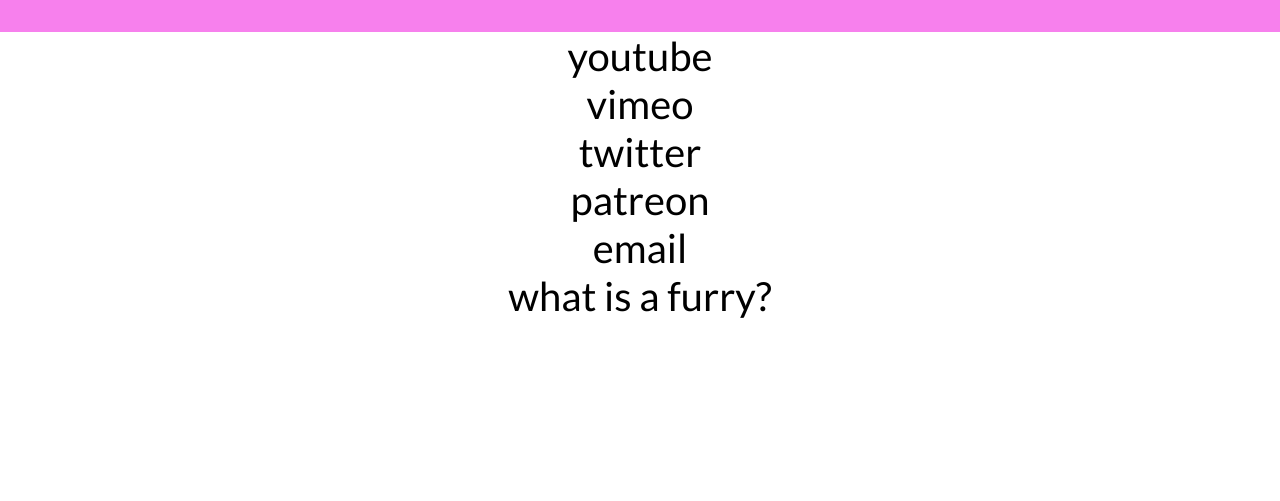
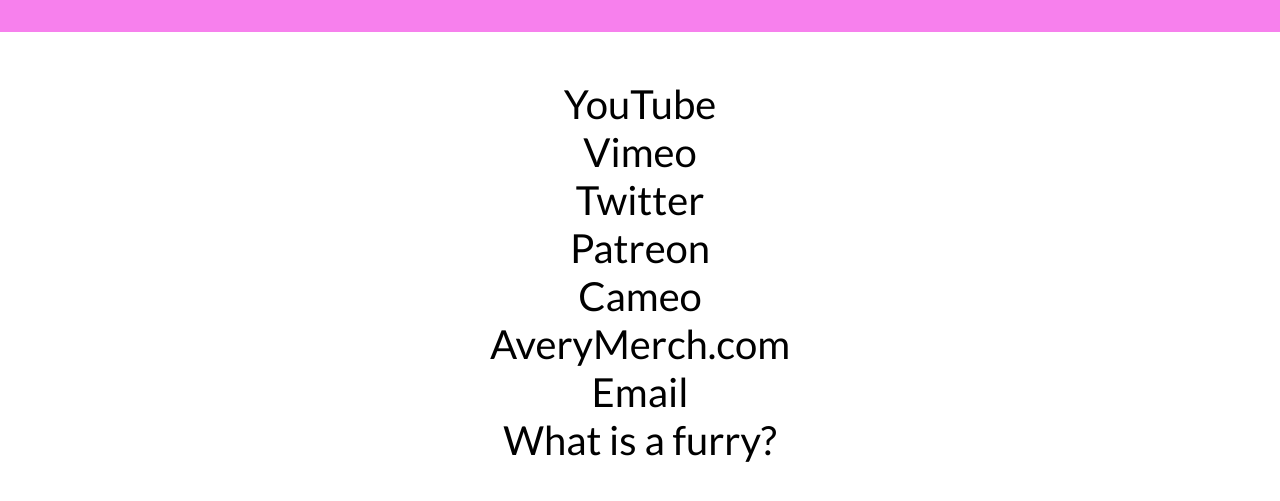
Before and after one commit to averydelmiller/averymillerorg, a plain HTML site: page index.html in a window 1280 px wide. Shown: the part 169-670 px from the top of the page. Drawn offline with Linux system fonts and the light colour scheme.

Commit message:
Update index.html

```diff
--- a/index.html
+++ b/index.html
@@ -17,6 +17,7 @@ text-decoration: none; /* no underline */
 }
         img {
   max-width: 10%;
+  min-width: 5%;
   height: auto;
 }
     </style>
@@ -30,17 +31,22 @@ text-decoration: none; /* no underline */
         <br><br>
     </div>
     <div style="text-align: center; font-size: 40px;">
-        <a href="https://www.youtube.com/averymillerofficial">youtube</a>
         <br>
-        <a href="https://www.vimeo.com/averymiller">vimeo</a>
+        <a href="https://www.youtube.com/averymillerofficial">YouTube</a>
         <br>
-        <a href="https://www.twitter.com/averybmiller">twitter</a>
+        <a href="https://www.vimeo.com/averymiller">Vimeo</a>
         <br>
-        <a href="https://www.patreon.com/averymiller">patreon</a>
+        <a href="https://www.twitter.com/averybmiller">Twitter</a>
         <br>
-        <a href="mailto:avery@averymiller.org">email</a>
+        <a href="https://www.patreon.com/averymiller">Patreon</a>
         <br>
-        <a href="https://www.youtube.com/watch?v=VLj9H0ML8kU">what is a furry?</a>
+        <a href="https://www.cameo.com/averymiller">Cameo</a>
+        <br>
+        <a href="http://averymerch.com">AveryMerch.com</a>
+        <br>
+        <a href="mailto:avery@averymiller.org">Email</a>
+        <br>
+        <a href="https://www.youtube.com/watch?v=VLj9H0ML8kU">What is a furry?</a>
         <br>
     </div>
 </body>
```
